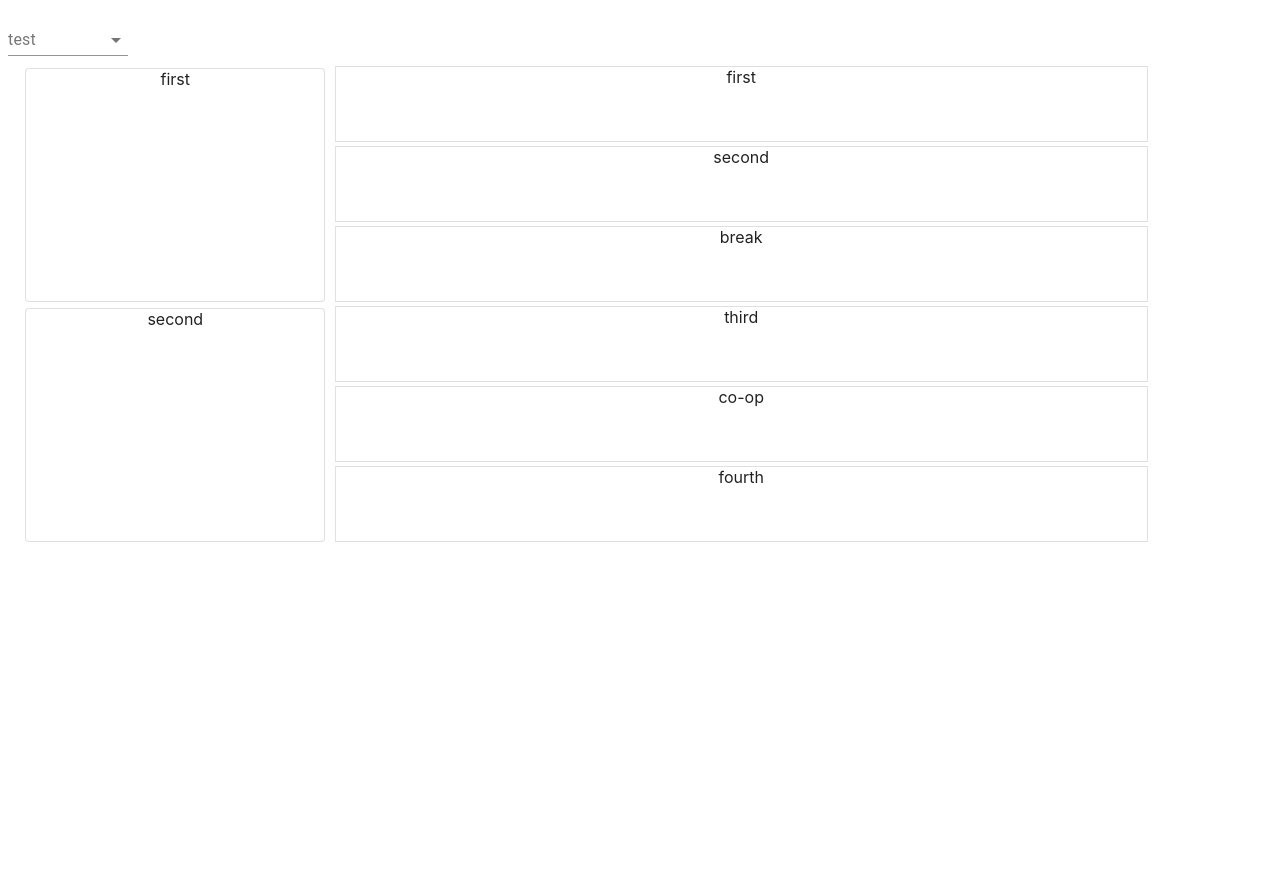
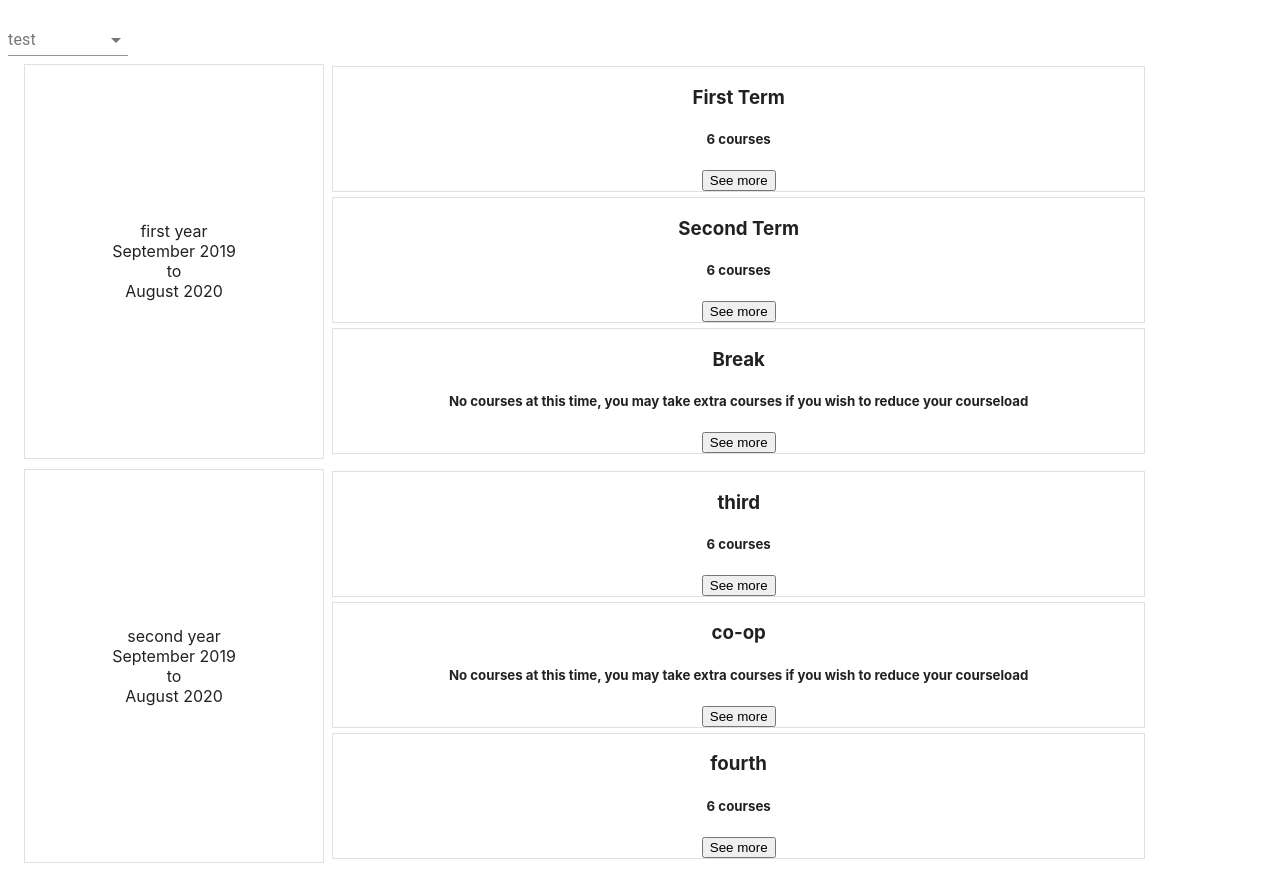
Before and after one commit to andresfm8/student-schedule, a React (Create React App) app: page / in a window 1280 px wide. Before the commit the page ends 800 px from the top, so only its background shows below. Built offline with nearby package versions, Linux system fonts and the light colour scheme.

Commit message:
Create course component and edit styles of calendar component

```diff
--- a/src/components/calendar/calendar.component.tsx
+++ b/src/components/calendar/calendar.component.tsx
@@ -2,8 +2,10 @@ import Container from '@material-ui/core/Container';
 import Grid from '@material-ui/core/Grid';
 import useStyles from './calendar.styles';
 import Paper from '@material-ui/core/Paper';
+import { useEffect, useState } from 'react';
 
 const dummyData = {
+  noOfYears: 3,
   years:
   [
     {
@@ -12,19 +14,19 @@ const dummyData = {
       terms: [
         {
           id: 1,
-          name: "first",
+          name: "First Term",
           courses: 6,
           coop: false
         },
         {
           id: 2,
-          name: "second",
+          name: "Second Term",
           courses: 6,
           coop: false
         },
         {
           id: 3,
-          name: "break",
+          name: "Break",
           courses: 0,
           coop: false
         },
@@ -64,13 +66,33 @@ const Calendar = () => {
     <Container>
       <Grid container>
         {dummyData.years.map((year) => (
-            <Grid key={year.id} container xs={4} lg={12} spacing={1}>
+            <Grid
+              key={year.id}
+              container xs={4} lg={12} spacing={1}
+              className={classes.yearTermContainer}
+            >
               <Grid
                 item
                 xs={4} lg={3}
                 className={classes.gridYear}
               >
-                <Paper variant="outlined" className={classes.yearDisplay}>{year.name}</Paper>
+                <Paper
+                  square
+                  variant="outlined"
+                  className={classes.yearDisplay}
+                >
+                  <p className={classes.yearContent}>
+                    {year.name} year
+                      <br/>
+                    September 2019
+                      <br/>
+                      <span>
+                        to
+                      </span>
+                      <br/>
+                    August 2020
+                  </p>
+                </Paper>
               </Grid>
               <Grid
                 item
@@ -84,7 +106,9 @@ const Calendar = () => {
                     variant="outlined"
                     className={classes.paper}
                   >
-                    {term.name}
+                    <h3>{term.name}</h3>
+                    <h5>{term.courses ? `${term.courses} courses` : 'No courses at this time, you may take extra courses if you wish to reduce your courseload'}</h5>
+                    <button>See more</button> {/*Use a material ui button*/}
                   </Paper>
                 ))
                 }
--- a/src/components/calendar/calendar.styles.tsx
+++ b/src/components/calendar/calendar.styles.tsx
@@ -2,10 +2,14 @@ import { makeStyles, Theme, createStyles } from '@material-ui/core/styles';
 
 const useStyles = makeStyles((theme: Theme) =>
   createStyles({
+    yearTermContainer :{
+      marginBottom: '0.5em'
+    },
     gridYear: {
-      height: '30vh',
+      height: '100%',
       gridGap: theme.spacing(3),
-      margin: '0.5vh 0.1vw',
+      display: 'flex'
+      // margin: '0.5vh 0.1vw',
     },
     gridTerms: {
       display: 'inline-grid',
@@ -13,6 +17,13 @@ const useStyles = makeStyles((theme: Theme) =>
     },
     yearDisplay: {
       height: '100%',
+      width: '100%',
+      display: 'flex',
+
+    },
+    yearContent: {
+      margin: '0 auto',
+      alignSelf: 'center',
       textAlign: 'center'
     },
     paper: {
```
Also changed, not shown: src/components/course/course.component.tsx (added, +9 -0 lines).
